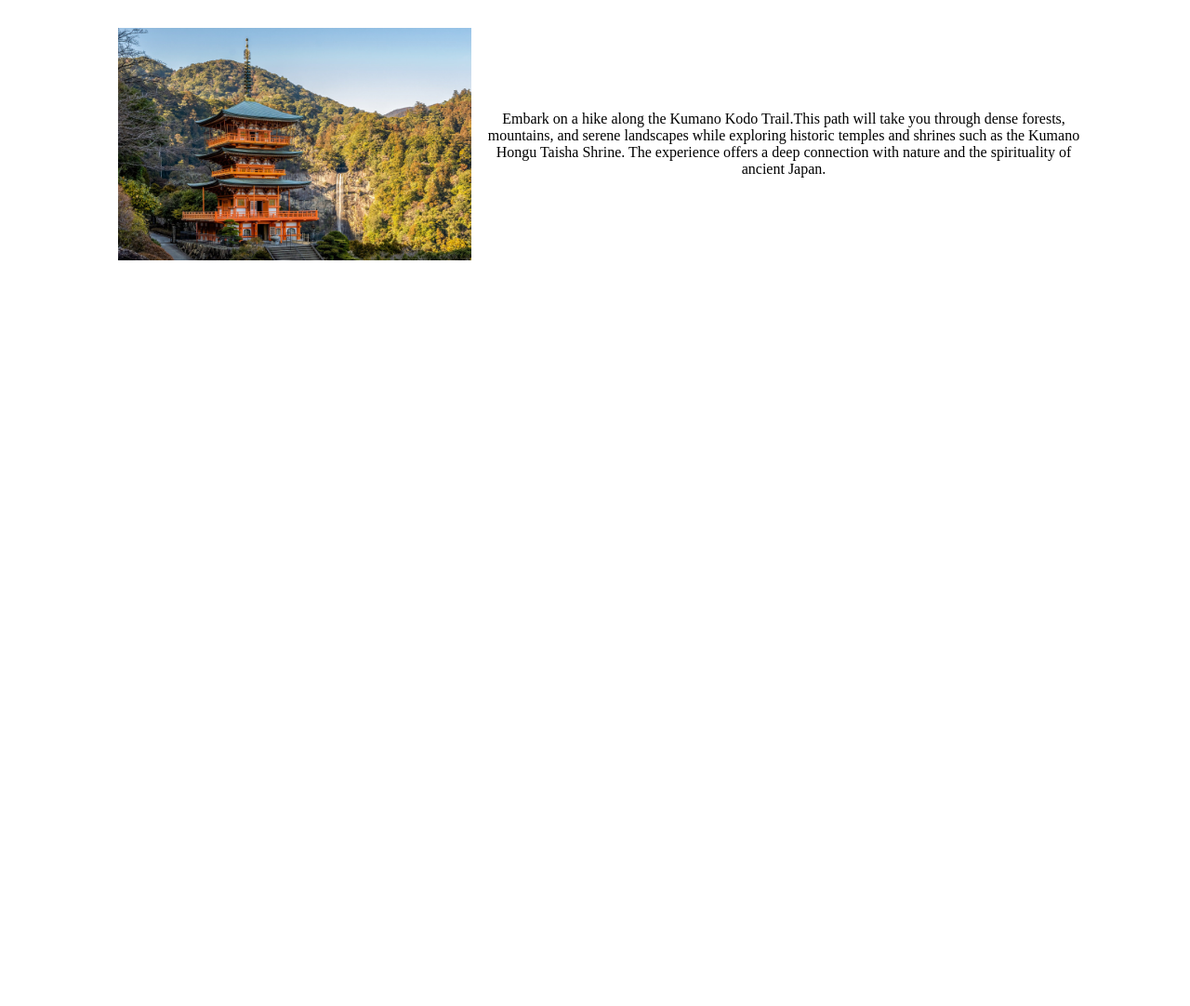
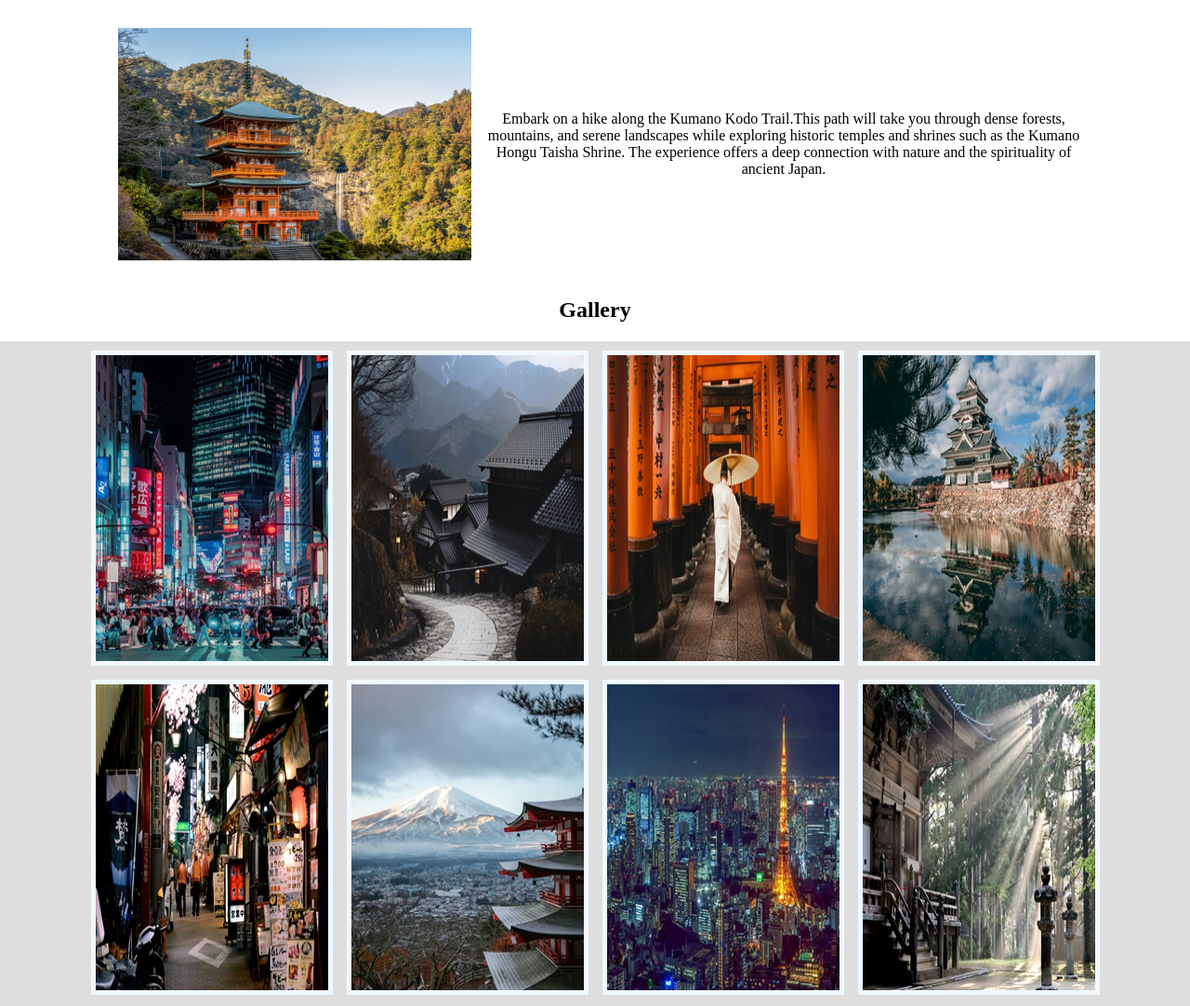
Before and after one commit to CdeCarloh/Japan-Project, a plain HTML site: page index.html in a window 1280 px wide. Shown: the part 1633-2715 px from the top of the page at 93% size. Before the commit the page ends 1933 px from the top, so only its background shows below. Drawn offline with Linux system fonts and the light colour scheme; a web font is replaced by a local one.

Commit message:
add gallery

```diff
--- a/css/styles.css
+++ b/css/styles.css
@@ -156,3 +156,29 @@ main h2 {
   margin-left: 10px;
   margin-bottom: 20px;
 }
+
+#gallery {
+  margin-top: 20px;
+  margin-bottom: 20px;
+  text-align: center;
+}
+
+.gallery-container {
+  background-color: #dedede;
+  width: 100%;
+  gap: 15px;
+  display: flex;
+  flex-direction: row;
+  flex-wrap: wrap;
+  justify-content: center;
+  padding-top: 10px;
+  padding-bottom: 10px;
+}
+
+.gallery-container img {
+  width: 100%;
+  height: 100%;
+  border-color: aliceblue;
+  border-width: 5px;
+  border-style: solid;
+}
--- a/index.html
+++ b/index.html
@@ -78,6 +78,23 @@
         experience offers a deep connection with nature and the spirituality of ancient Japan.</p>
     </div>
   </main>
+  <section>
+    <h2 id="gallery">Gallery</h2>
+    <div class="gallery-container">
+      <div><img src="img/image-1.jpg" alt="image-1"></div>
+      <div><img src="img/image-2.jpg" alt="image-2"></div>
+      <div><img src="img/image-3.jpg" alt="image-3"></div>
+      <div><img src="img/image-4.jpg" alt="image-4"></div>
+      <div><img src="img/image-5.jpg" alt="image-5"></div>
+      <div><img src="img/image-6.jpg" alt="image-6"></div>
+      <div><img src="img/image-7.jpg" alt="image-7"></div>
+      <div><img src="img/image-8.jpg" alt="image-8"></div>
+      <div><img src="img/image-9.jpg" alt="image-9"></div>
+      <div><img src="img/image-10.jpg" alt="image-10"></div>
+      <div><img src="img/image-11.jpg" alt="image-11"></div>
+      <div><img src="img/image-12.jpg" alt="image-12"></div>
+    </div>
+  </section>
 </body>
 
 </html>
```
Also changed, not shown: img/image-1.jpg (added), img/image-10.jpg (added), img/image-11.jpg (added), img/image-12.jpg (added), img/image-2.jpg (added), img/image-3.jpg (added), img/image-4.jpg (added), img/image-5.jpg (added), img/image-6.jpg (added), img/image-7.jpg (added), img/image-8.jpg (added), img/image-9.jpg (added).
